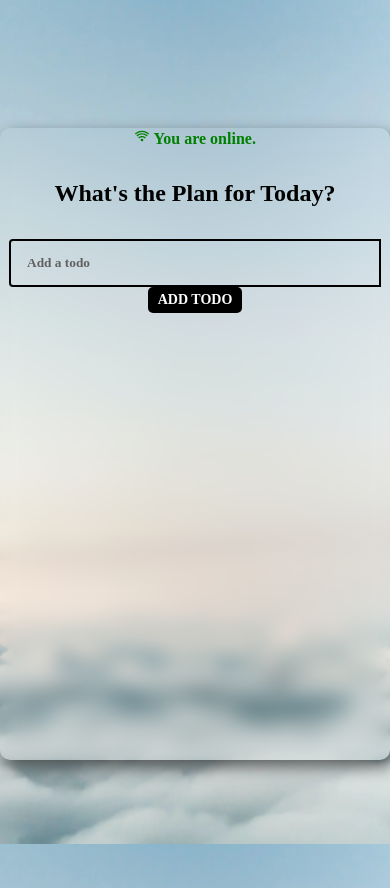
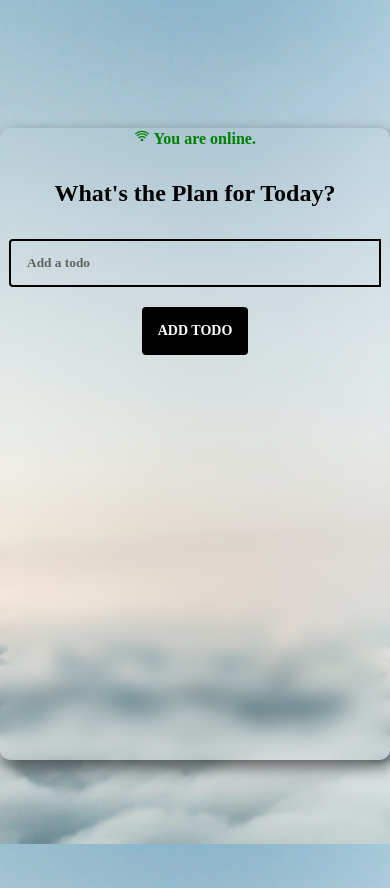
Before and after one commit to ZiadNaciri/todo-list-pwa, a React (Create React App) app: page / in a window 390 px wide. Built offline with nearby package versions, Linux system fonts and the light colour scheme.

Commit message:
input button fix

```diff
--- a/src/App.css
+++ b/src/App.css
@@ -105,9 +105,11 @@ h1 {
 .todo-input::placeholder {
   color: #616060;
   font-weight: bold;
+  margin-bottom: 20px;
 }
 
 .todo-button {
+  margin-top: 20px;
   padding: 16px;
   border-radius: 0 4px 4px 0;
   border: none;
@@ -215,9 +217,10 @@ h1 {
 @media (max-width: 767px) {
   .todo-button {
     background-color: black;
-    padding: 5px 10px;
-    border-radius: 5px;
     font-size: 14px;
+    margin-top: 20px;
+    padding: 16px;
+    border-radius: 4px 4px 4px 4px;
   }
 }
 @media screen and (max-width: 375px) {
```
